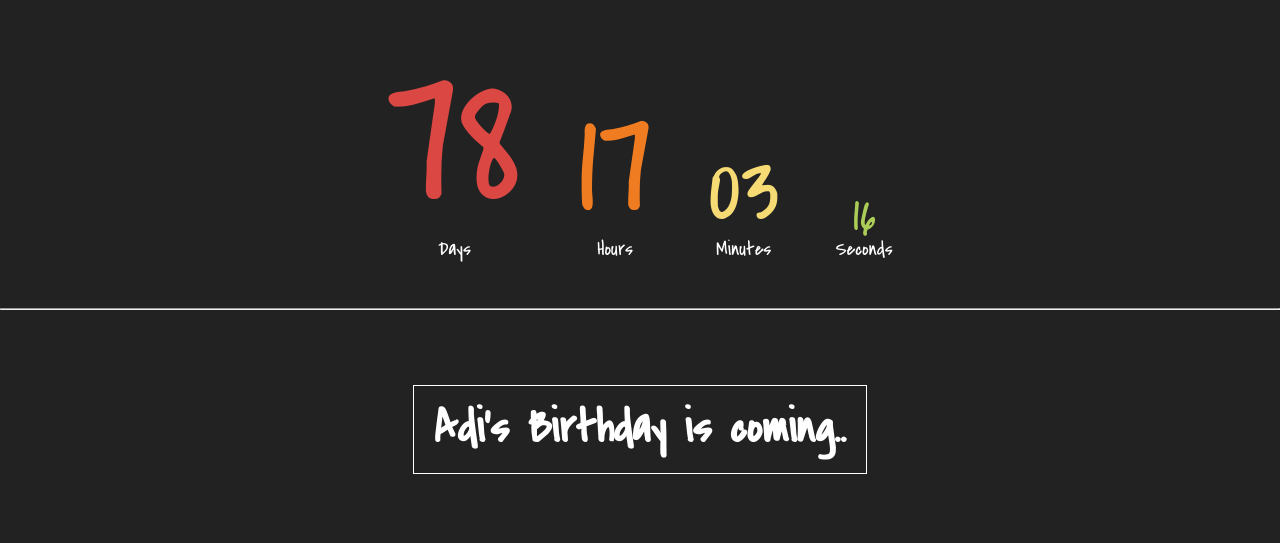
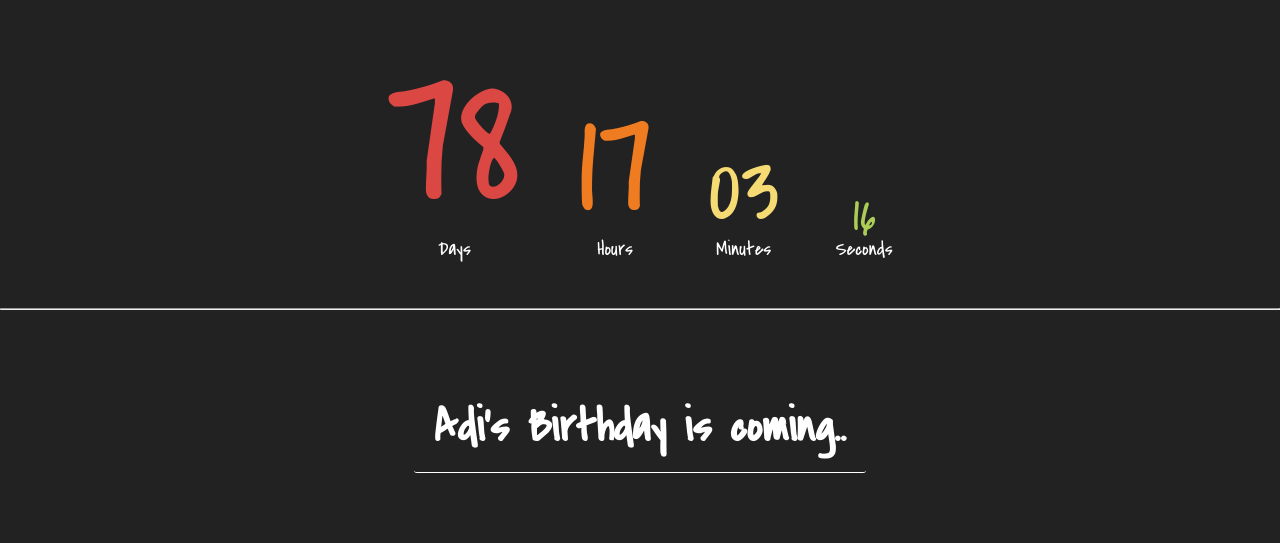
Before and after one commit to war19/adibirthday, a plain HTML site: page index.html in a window 1280 px wide. Drawn offline with nearby package versions, Linux system fonts and the light colour scheme.

Commit message:
Update style.css
CSS hello

```diff
--- a/style.css
+++ b/style.css
@@ -39,5 +39,6 @@ body {
 
 h3 {
   padding: 20px;
-  border: 1px solid;
+  border-bottom: 1px solid;
+  border-radius: 3px
 }
```
